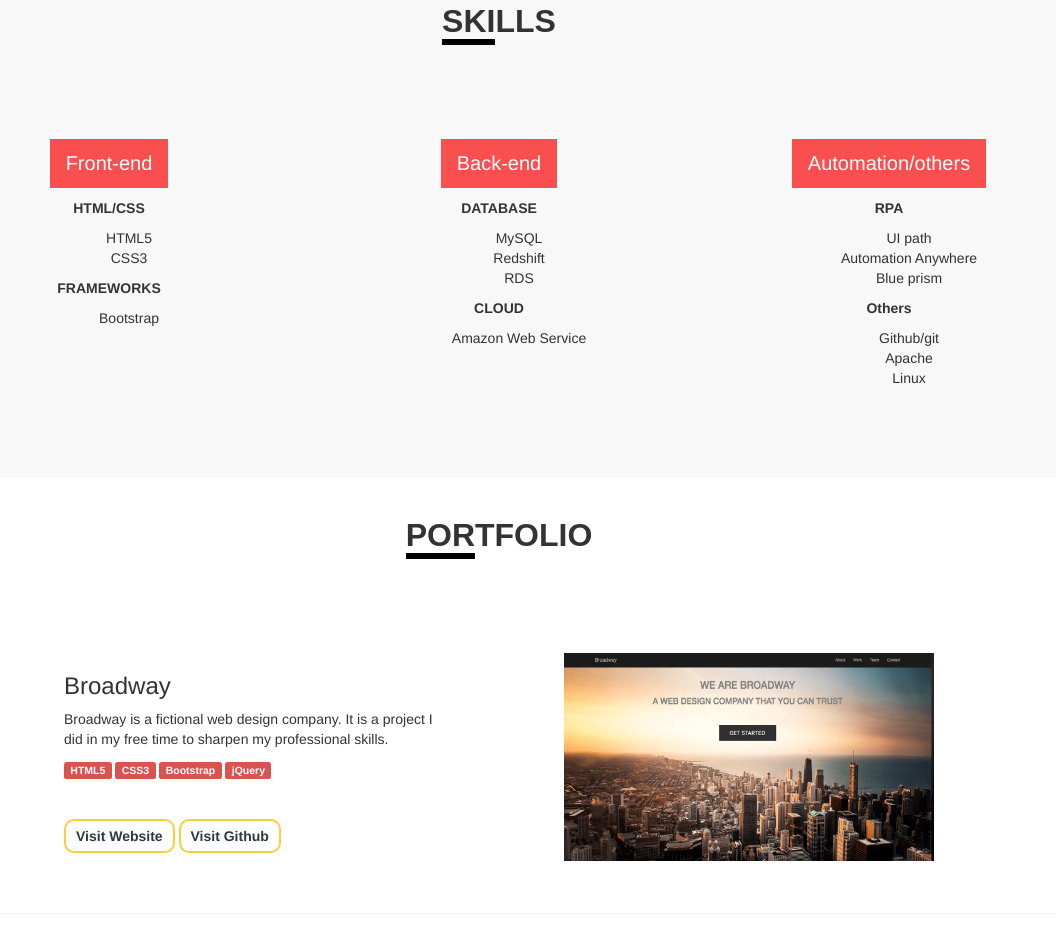
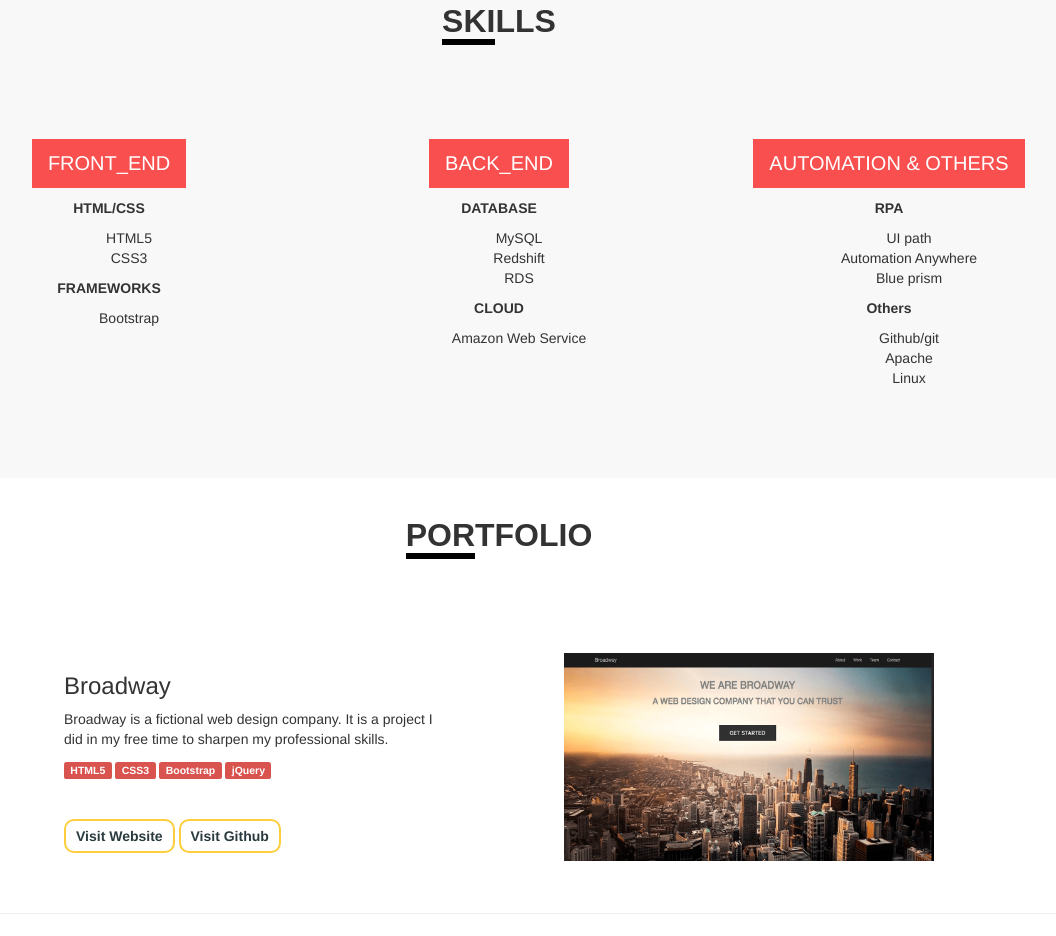
Before and after one commit to shownak2018/portfolio, a plain HTML site: page index.html in a window 1280 px wide. Shown: the part 840-1776 px from the top of the page, without its empty margins (141-1197 px from the left). Drawn offline with nearby package versions, Linux system fonts and the light colour scheme; a web font is replaced by a local one.

```diff
--- a/index.html
+++ b/index.html
@@ -80,7 +80,7 @@
             <h2 class="big-title"><span class="border">SKI</span>LLS</h2>
             <div class="row mtop-100px">
                 <div class="col-md-4 text-center">
-                    <p class="skill-type">Front-end</p>
+                    <p class="skill-type">FRONT_END</p>
                     <p><b>HTML/CSS</b></p>
                     <ul>
                         <li>HTML5</li>
@@ -99,7 +99,7 @@
                     </ul>
                 </div>
                 <div class="col-md-4 text-center">
-                    <p class="skill-type">Back-end</p>
+                    <p class="skill-type">BACK_END</p>
                     <p><b>DATABASE</b></p>
                     <ul>
                         <li>MySQL</li>
@@ -112,7 +112,7 @@
                     </ul>
                 </div>
                 <div class="col-md-4 text-center">
-                    <p class="skill-type">Automation/others</p>
+                    <p class="skill-type">AUTOMATION & OTHERS</p>
                     <p><b>RPA</b></p>
                     <ul>
                         <li>UI path</li>
```
